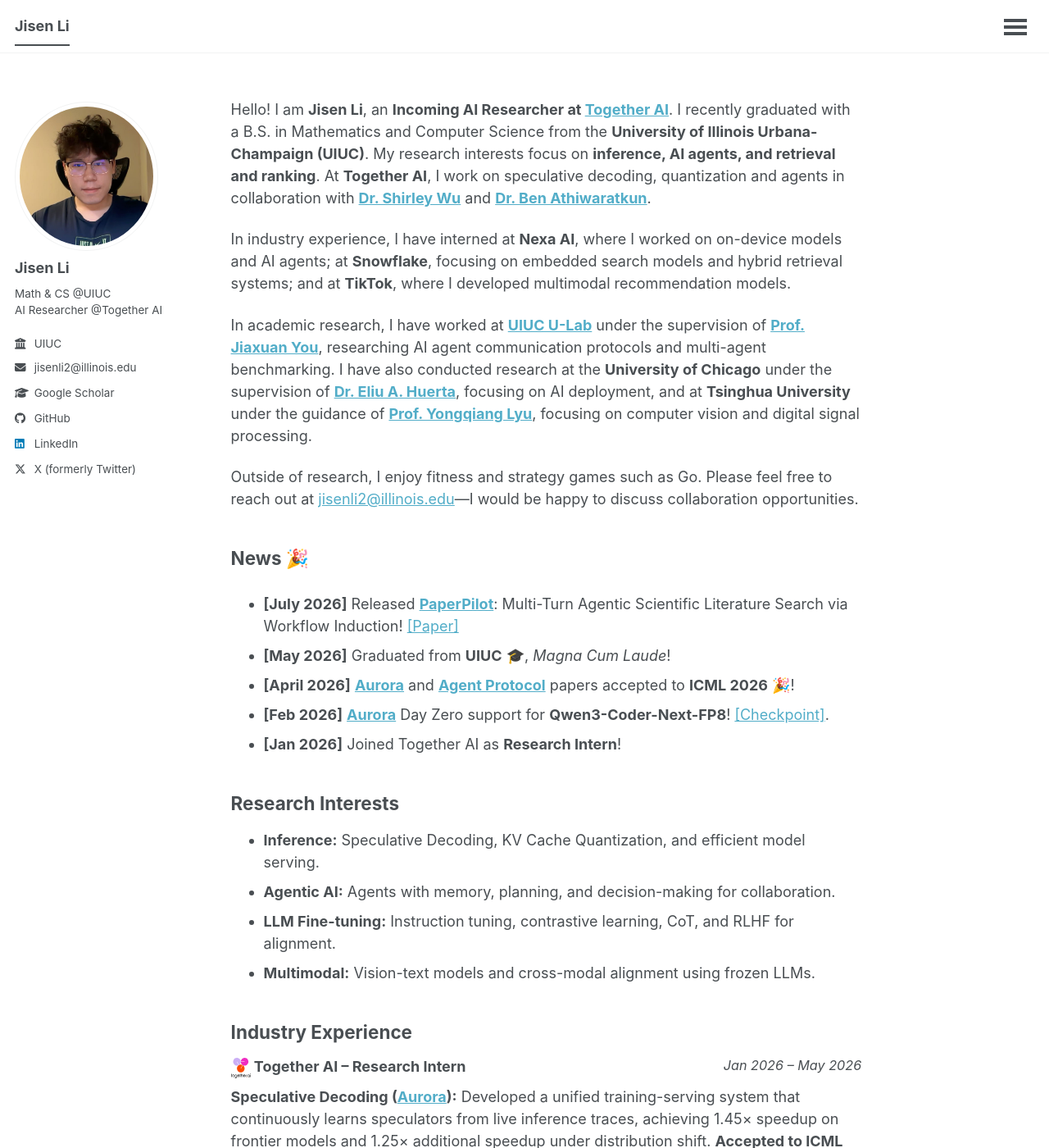
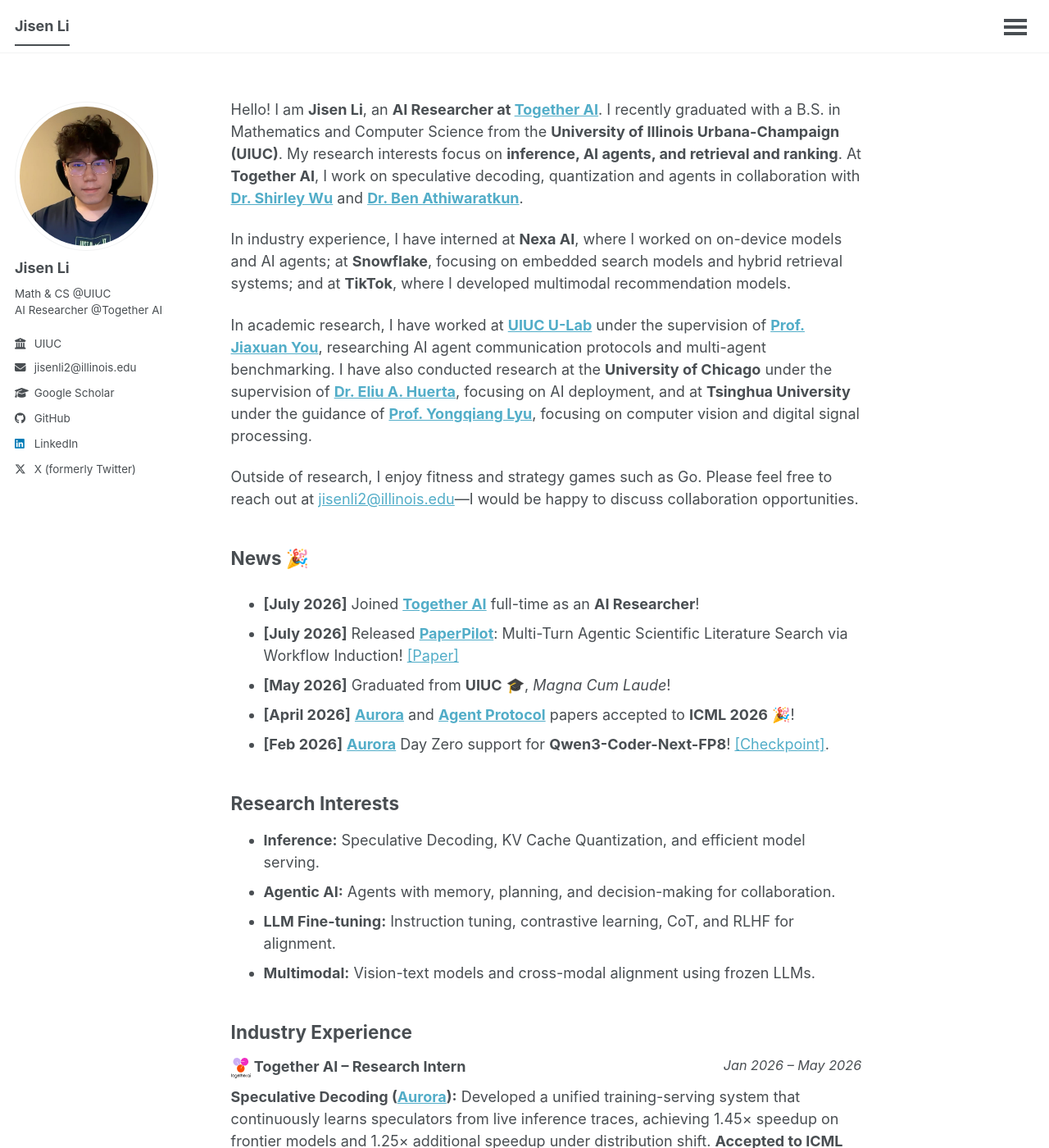
Before and after one commit to mtilyxuegao/mtilyxuegao.github.io, a Jekyll site: the page built from _pages/about.md, in a window 1280 px wide and 1400 px high. Shown: the whole window at 82% size. Built offline with Jekyll 4.4.1, drawn with Linux system fonts in a browser that asks for light colours; a script that is not in the unit is left out.

Commit message:
Update title to AI Researcher and add July 2026 onboarding news
Drop "Incoming" from the intro now that the role has started, and add a
News entry for joining Together AI full-time.

Co-Authored-By: Claude Opus 5 (1M context) <noreply@anthropic.com>

```diff
--- a/_pages/about.md
+++ b/_pages/about.md
@@ -8,7 +8,7 @@ redirect_from:
   - /about.html
 ---
 
-Hello! I am **Jisen Li**, an **Incoming AI Researcher at [Together AI](https://www.together.ai/)**. I recently graduated with a B.S. in Mathematics and Computer Science from the **University of Illinois Urbana-Champaign (UIUC)**. My research interests focus on **inference, AI agents, and retrieval and ranking**. At **Together AI**, I work on speculative decoding, quantization and agents in collaboration with **[Dr. Shirley Wu](https://xwushirley.github.io/)** and **[Dr. Ben Athiwaratkun](https://benathi.github.io/)**.
+Hello! I am **Jisen Li**, an **AI Researcher at [Together AI](https://www.together.ai/)**. I recently graduated with a B.S. in Mathematics and Computer Science from the **University of Illinois Urbana-Champaign (UIUC)**. My research interests focus on **inference, AI agents, and retrieval and ranking**. At **Together AI**, I work on speculative decoding, quantization and agents in collaboration with **[Dr. Shirley Wu](https://xwushirley.github.io/)** and **[Dr. Ben Athiwaratkun](https://benathi.github.io/)**.
 
 In industry experience, I have interned at **Nexa AI**, where I worked on on-device models and AI agents; at **Snowflake**, focusing on embedded search models and hybrid retrieval systems; and at **TikTok**, where I developed multimodal recommendation models.
 
@@ -20,6 +20,7 @@ Outside of research, I enjoy fitness and strategy games such as Go. Please feel
 
 <div class="news-feed" markdown="1">
 
+- **[July 2026]** Joined **[Together AI](https://www.together.ai/)** full-time as an **AI Researcher**!
 - **[July 2026]** Released **[PaperPilot](https://paperpilot.papersearch.org/)**: Multi-Turn Agentic Scientific Literature Search via Workflow Induction! [[Paper]](https://arxiv.org/abs/2607.00597)
 - **[May 2026]** Graduated from **UIUC** 🎓, *Magna Cum Laude*!
 - **[April 2026]** **[Aurora](https://aurora-spec-ai.github.io/)** and **[Agent Protocol](https://arxiv.org/pdf/2510.17149)** papers accepted to **ICML 2026** 🎉!
```
